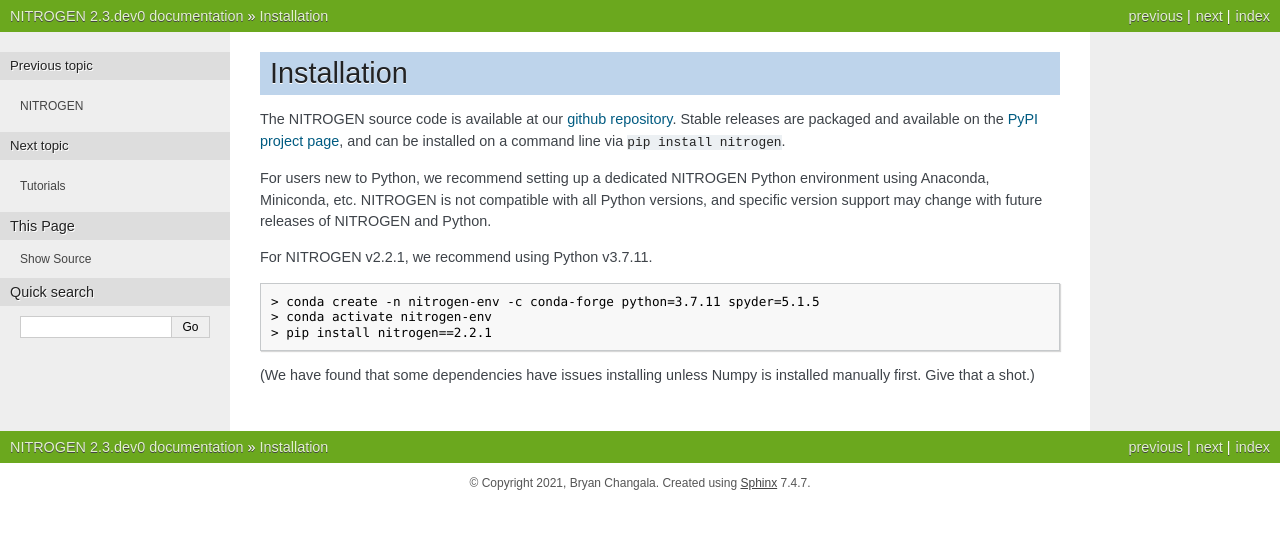
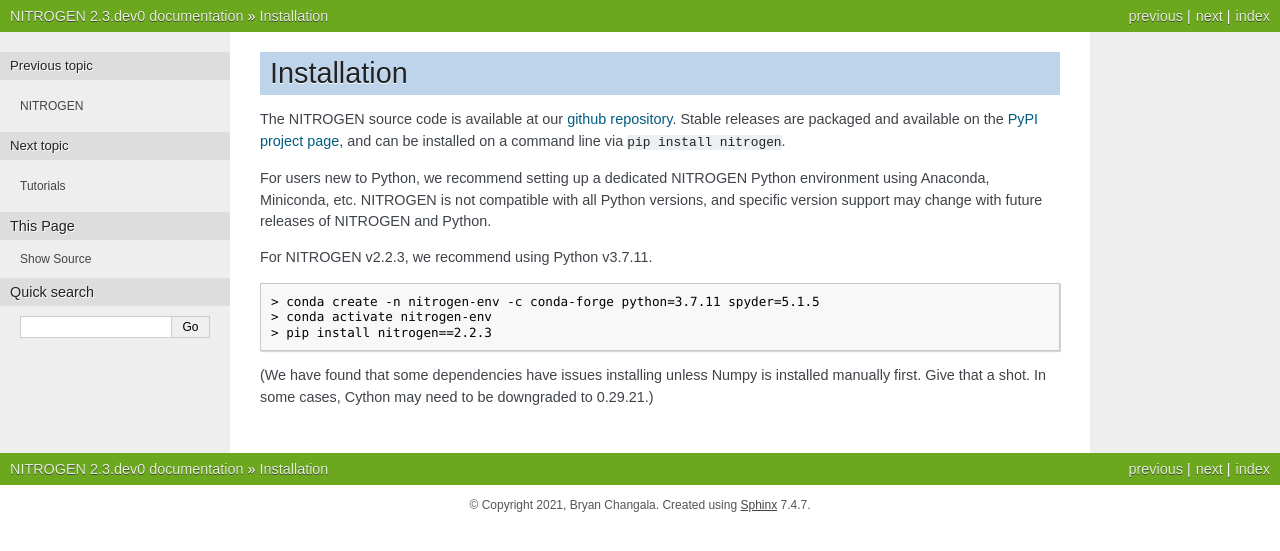
Before and after one commit to bchangala/nitrogen, a Sphinx documentation site: the page built from docs/installation.rst, in a window 1280 px wide. Shown: the top 551 px of the page. Built offline with Sphinx 7.4.7, drawn with Linux system fonts in a browser that asks for light colours.

Commit message:
updated install doc

```diff
--- a/docs/installation.rst
+++ b/docs/installation.rst
@@ -15,14 +15,15 @@
 all Python versions, and specific version support may change with future releases of
 NITROGEN and Python.
 
-For NITROGEN v2.2.1, we recommend using Python v3.7.11.
+For NITROGEN v2.2.3, we recommend using Python v3.7.11.
 
 ..  code-block:: console
 
     > conda create -n nitrogen-env -c conda-forge python=3.7.11 spyder=5.1.5
     > conda activate nitrogen-env
-    > pip install nitrogen==2.2.1
+    > pip install nitrogen==2.2.3
 
 
 (We have found that some dependencies have issues installing unless
-Numpy is installed manually first. Give that a shot.)
+Numpy is installed manually first. Give that a shot. In some cases, Cython
+may need to be downgraded to 0.29.21.)
```
